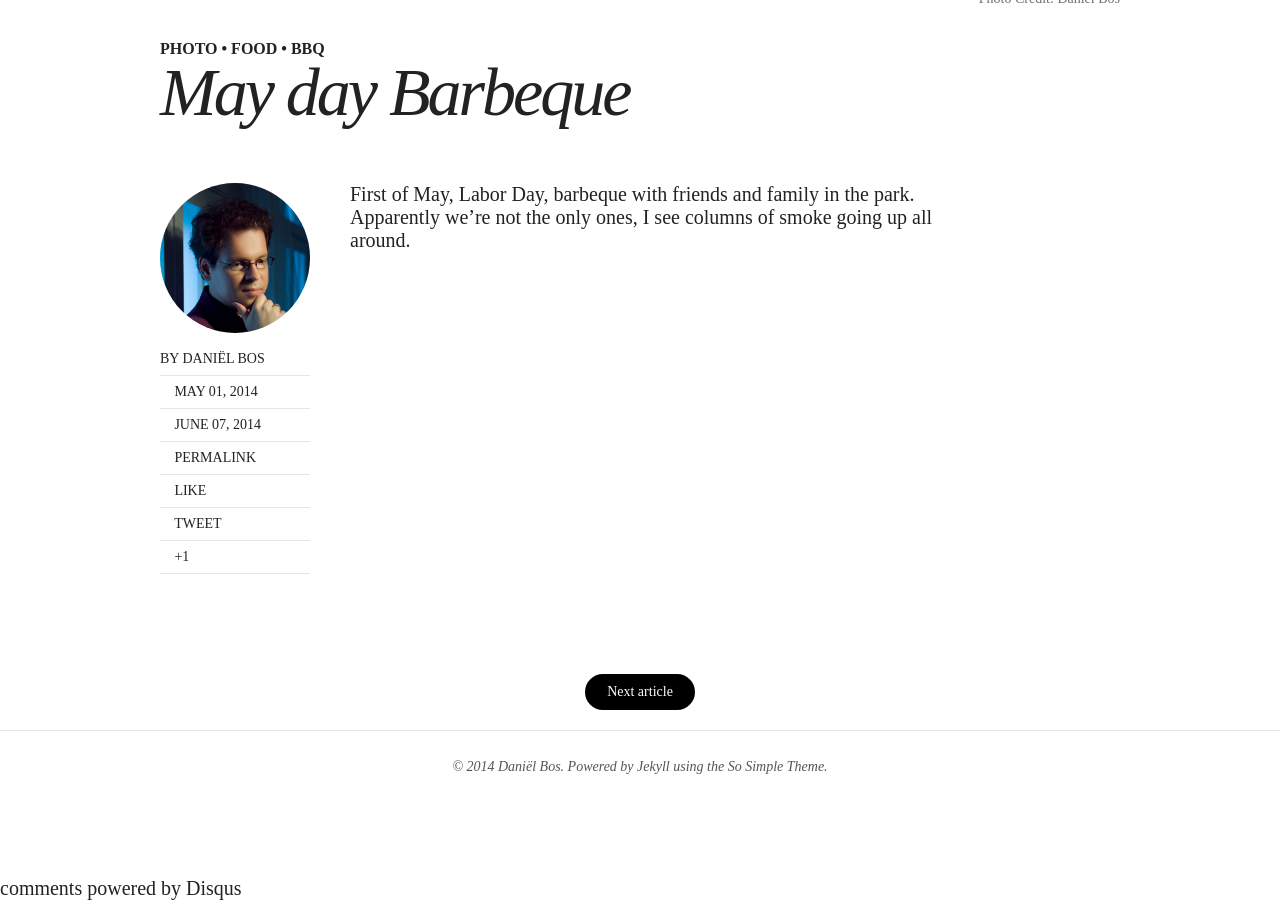
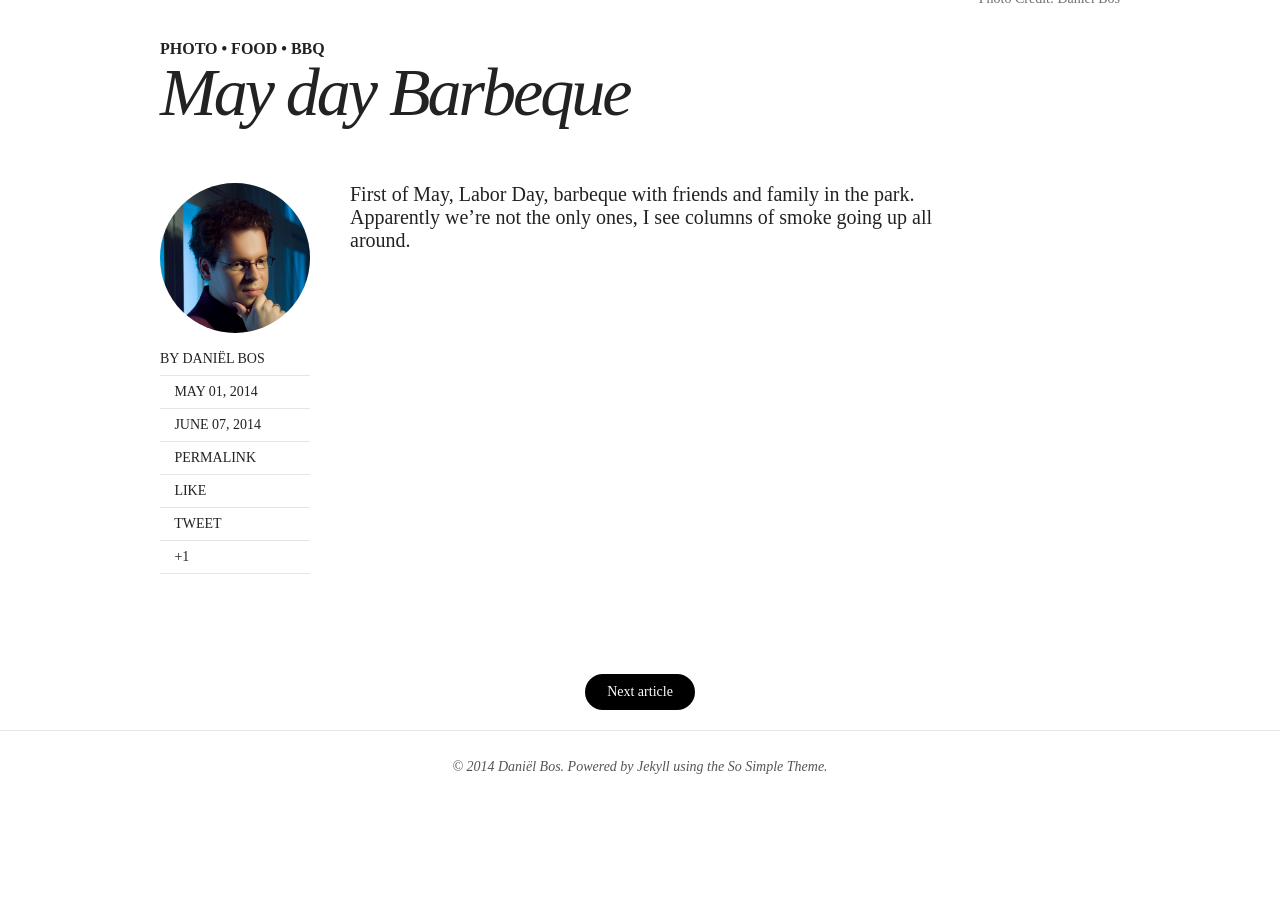
Before and after one commit to corani/corani.github.io, a Jekyll site: the page built from _posts/2014-05-01-may-day-barbeque.md, in a window 1280 px wide and 900 px high, scrolled down 707 px. Built offline with Jekyll 4.4.1, drawn with Linux system fonts in a browser that asks for light colours; nearby versions of some CDN libraries; comment, search, counter and statistics services are not loaded; after the commit the page ends 1584 px from its top, so only the background shows below that; some of the changed lines change nothing that is shown.

Commit message:
More de-disqus

```diff
--- a/_includes/scripts.html
+++ b/_includes/scripts.html
@@ -55,7 +55,9 @@
 </script>
 {% endif %}
 {% if page.comments %}
+{% if site.disqus_shortname %}
 {% include disqus_comments.html %}
+{% endif %}
 <!-- Asynchronous Google Plus Comments -->
 <script>
 	(function() {
```
